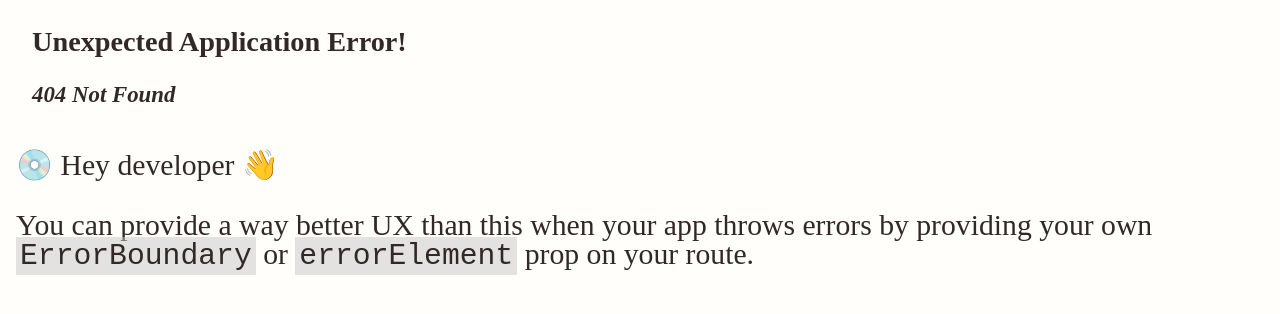
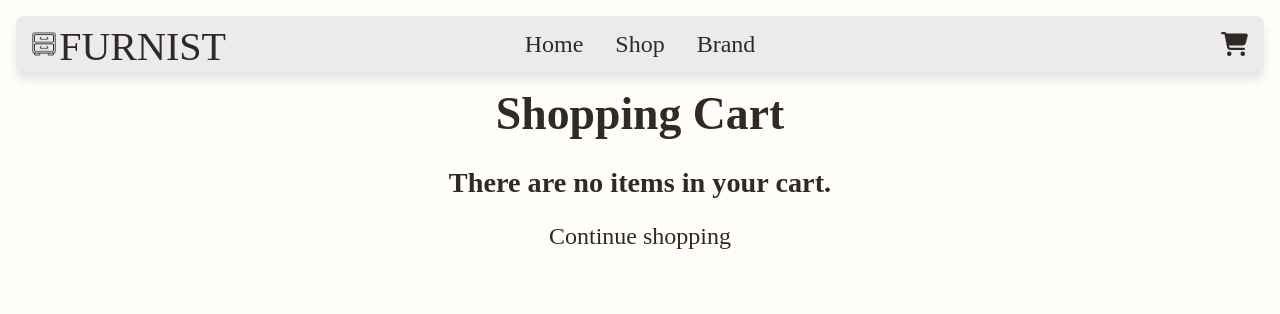
Before and after one commit to leoandradej/shopping-cart, a React (Vite) app: page /cart in a window 1280 px wide. Before the commit this address had no page. Shown: the top 314 px of the page. Built offline with nearby package versions, Linux system fonts and the light colour scheme; a web font is replaced by a local one.

Commit message:
Routes corrections to deploy

```diff
--- a/src/components/Cart.jsx
+++ b/src/components/Cart.jsx
@@ -17,7 +17,7 @@ const Cart = () => {
         {cartItems.length === 0 ?
           <>
             <h2>There are no items in your cart.</h2>
-            <NavLink to={"shopping-cart/store"} className="navLink">Continue shopping</NavLink>
+            <NavLink to={"/store"} className="navLink">Continue shopping</NavLink>
           </>
         :
           <>
--- a/src/components/ErrorPage.jsx
+++ b/src/components/ErrorPage.jsx
@@ -7,7 +7,7 @@ const ErrorPage = () => {
       <Navbar />
       <main>
         <h1>PAGE NOT FOUND!</h1>
-        <NavLink to={"shopping-cart/"} className="navLink">Return to Home</NavLink>
+        <NavLink to={"/"} className="navLink">Return to Home</NavLink>
       </main>
     </>
   )
--- a/src/components/Navbar.jsx
+++ b/src/components/Navbar.jsx
@@ -11,24 +11,24 @@ const Navbar = () => {
         <header className={styles.header}>
             <nav className={styles.nav}>
                 <NavLink className={`${styles.logo} navLink`} to={"shopping-cart/"}>
-                    <img src="shopping-cart/images/logo.png" alt="logo" />
+                    <img src="/shopping-cart/images/logo.png" alt="logo" />
                     <span>FURNIST</span>
                 </NavLink>
                 <ul className={isActive ? `${styles.navList} ${styles.open}` : styles.navList}>
                     <li className={styles.navItem}>
-                        <NavLink to={"shopping-cart/"} className="navLink">Home</NavLink>
+                        <NavLink to={"/"} className="navLink">Home</NavLink>
                     </li>
                     <li className={styles.navItem}>
-                        <NavLink to={"shopping-cart/store"} className="navLink">Shop</NavLink>
+                        <NavLink to={"/store"} className="navLink">Shop</NavLink>
                     </li>
                     <li className={styles.navItem}>
-                        <NavLink to={"shopping-cart/brand"} className="navLink">Brand</NavLink>
+                        <NavLink to={"/brand"} className="navLink">Brand</NavLink>
                     </li>
                 </ul>
                 <button onClick={() => setIsActive(prev => !prev)} className={styles.navMenu}>
                     <i className={`${styles.hamburger} fa-solid fa-bars`}></i>
                 </button>
-                <NavLink to={"shopping-cart/cart"} className={`navLink ${styles.cartIcon}`}>
+                <NavLink to={"/cart"} className={`navLink ${styles.cartIcon}`}>
                     <i className="fa-solid fa-cart-shopping"></i>
                     {cartQuantity > 0 && (<span className={styles.quantityCount}>{cartQuantity}</span>)}
                 </NavLink>
--- a/src/utilities/routes.jsx
+++ b/src/utilities/routes.jsx
@@ -11,15 +11,15 @@ const routes = [
         errorElement: <ErrorPage />,
     },
     {
-        path: "shopping-cart/store",
+        path: "/store",
         element: <Store />,
     },
     {
-        path: "shopping-cart/brand",
+        path: "/brand",
         element: <Brand />
     },
     {
-        path: "shopping-cart/cart",
+        path: "/cart",
         element: <Cart />,
     }
 ]
```
